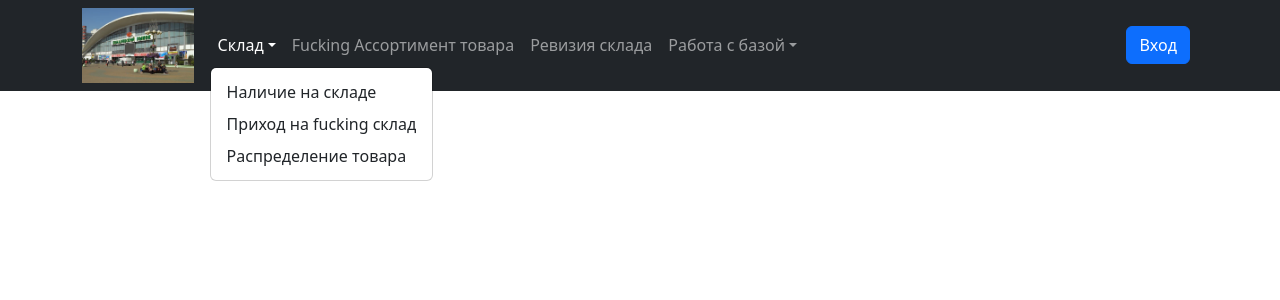
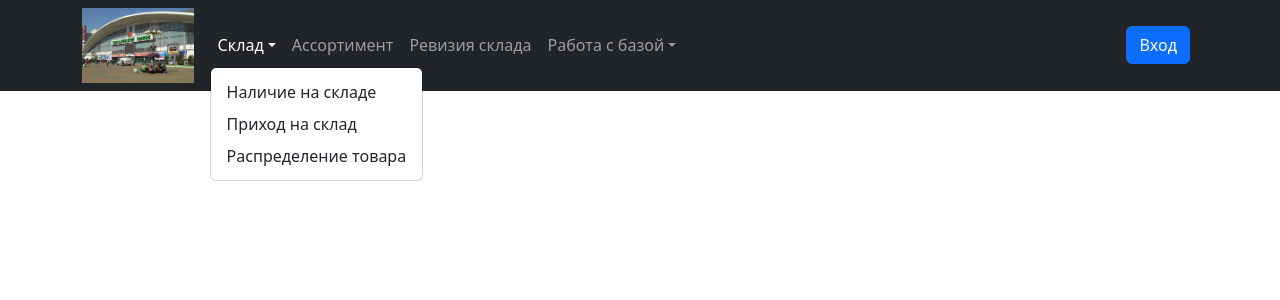
Before and after one commit to iSakha/alla-trade-front, a React (Vite) app: page / in a window 1280 px wide. Both pictures are taken after a click on the button "Склад". Shown: the top 300 px of the page. Built offline with nearby package versions, Linux system fonts and the light colour scheme.

Commit message:
check auto-deploy

```diff
--- a/src/components/MyNavBar.jsx
+++ b/src/components/MyNavBar.jsx
@@ -66,13 +66,13 @@ function MyNavBar() {
                   href="wh-in"
                   onClick={(e) => handleLinkClick(e, handleShowWhIn)}
                 >
-                  Приход на fucking склад
+                  Приход на склад
                 </NavDropdown.Item>
                 <NavDropdown.Item href="wh-distr">
                   Распределение товара
                 </NavDropdown.Item>
               </NavDropdown>
-              <Nav.Link href="db">Fucking Ассортимент товара</Nav.Link>
+              <Nav.Link href="db">Ассортимент</Nav.Link>
               <Nav.Link href="check">Ревизия склада</Nav.Link>
               <NavDropdown title="Работа с базой" id="basic-nav-dropdown">
                 <NavDropdown.Item
@@ -88,7 +88,7 @@ function MyNavBar() {
                   href="spl-add"
                   onClick={(e) => handleLinkClick(e, handleShowAddSupplier)}
                 >
-                  Добавить нового поставщика
+                  Добавить поставщика
                 </NavDropdown.Item>
               </NavDropdown>
             </Nav>
```
